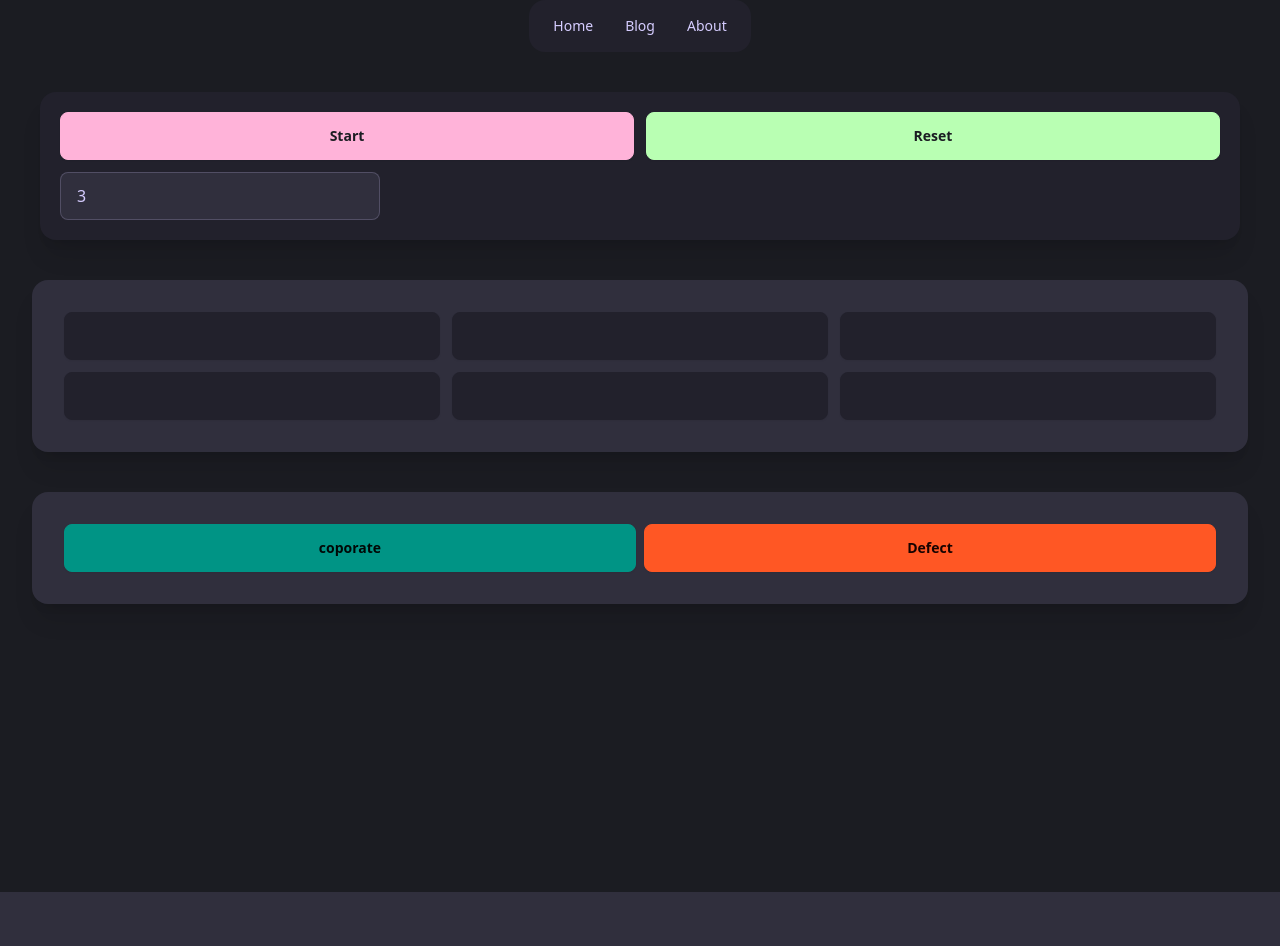
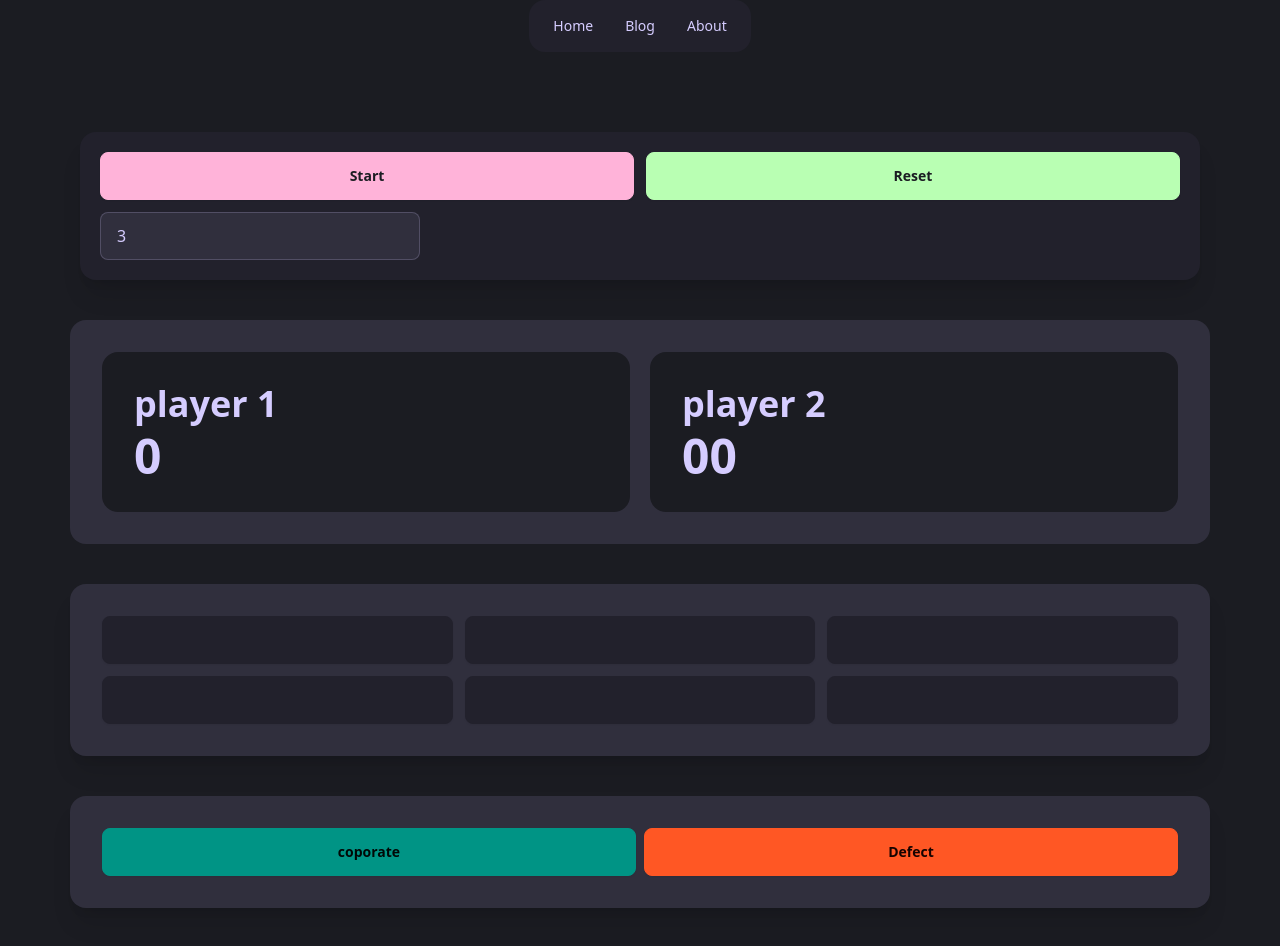
Before and after one commit to kushalsrinivas/prisoners_dilemma, a Next.js app: page /dilemma in a window 1280 px wide. Both pictures are taken after a click on the button "Start". Before the commit the page ends 892 px from the top, so only its background shows below. Built offline with nearby package versions, Linux system fonts and the light colour scheme.

Commit message:
Addededa

```diff
--- a/src/pages/dilemma.tsx
+++ b/src/pages/dilemma.tsx
@@ -20,7 +20,7 @@ function Dilemma() {
   const [currentRound, setCurrentRound] = useState(0);
   const [boxes, setBoxes] = useState<Box[]>([]);
   const [flag, setFlag] = useState(false);
-  const [score, setScore] = useState<Score>();
+  const [score, setScore] = useState<Score>({ user: 0, opponent: 0 });
   const changeColor = (option: string, index: number) => {
     if (currentRound < rounds) {
       const updatedBoxes = boxes.map((box, index) => {
@@ -67,9 +67,16 @@ function Dilemma() {
     setFlag(false);
   };
 
-  const counter = () => {};
+  const counter = () => {
+    if (
+      boxes[currentRound].user.option === "error" &&
+      boxes[currentRound].opponent.option === "success"
+    ) {
+      setScore({ user: score.user + 1, opponent: 0 });
+    }
+  };
   return (
-    <div className="h-screen">
+    <div className="h-auto p-10">
       <div className="flex flex-col justify-center m-10 gap-3 card shadow-xl bg-base-200 p-5">
         <div className="grid grid-cols-2 w-full m-auto gap-3 ">
           <button type="submit" className="btn  btn-primary" onClick={GenBox}>
@@ -93,8 +100,26 @@ function Dilemma() {
           }}
         />
       </div>
+      <div className="card w-[95%] m-auto bg-base-100 mt-10">
+        <div className="card-body">
+          <div className="card grid grid-cols-2 gap-5 ">
+            <div className="card bg-base-300">
+              <div className="card-body">
+                <h1 className="font-black text-4xl">player 1</h1>
+                <div className="font-bold text-5xl">{score.user}</div>
+              </div>
+            </div>
+            <div className="card bg-base-300">
+              <div className="card-body">
+                <h1 className="font-black text-4xl">player 2</h1>
+                <div className="font-bold text-5xl">00</div>
+              </div>
+            </div>
+          </div>
+        </div>
+      </div>
       <div
-        className={`card w-[95%] m-auto ${
+        className={`card w-[95%] m-auto mt-10 ${
           !flag && "opacity-0"
         }  bg-base-100 shadow-xl`}
       >
@@ -113,9 +138,7 @@ function Dilemma() {
           </div>
         </div>
       </div>
-      <div className="">
 
-      </div>
       <div
         className={`card w-[95%] gap-3 m-auto bg-base-100 mt-10 shadow-xl  `}
       >
@@ -126,6 +149,7 @@ function Dilemma() {
               if (flag!) {
                 changeColor("success", currentRound);
                 setCurrentRound(currentRound + 1);
+                counter();
               }
             }}
           >
```
